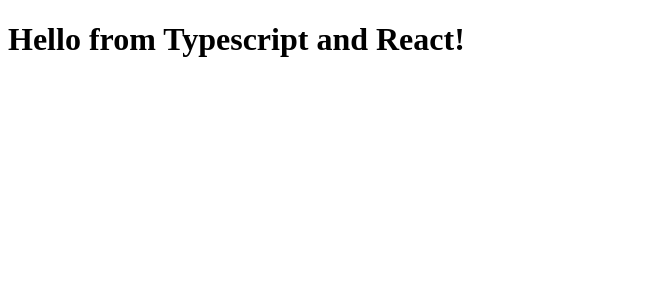
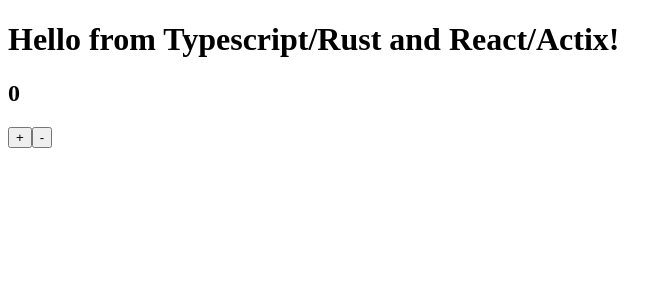
Before and after one commit to Giesch/love-letter, a React app in the folder love-letter-ui/: page / in a window 1280 px wide. Shown: the top 300 px of the page, without its empty margins (0-672 px from the left). Built offline with nearby package versions, Linux system fonts and the light colour scheme; the HTML template or start-up script is replaced by a standard one.

Commit message:
toy redux example

```diff
--- a/love-letter-ui/src/components/Hello.tsx
+++ b/love-letter-ui/src/components/Hello.tsx
@@ -1,12 +1,40 @@
 import * as React from 'react';
+import { connect } from 'react-redux';
+import { Dispatch } from 'redux';
+import { ApplicationState } from '../store/index';
+import * as helloActions from '../store/hello/actions';
 
-export interface HelloProps {
+interface HelloProps {
   compiler: string;
   framework: string;
+  counter: number;
+  onIncrement: typeof helloActions.increment;
+  onDecrement: typeof helloActions.decrement;
 }
 
-export const Hello = (props: HelloProps) => (
-  <h1>
-    Hello from {props.compiler} and {props.framework}!
-  </h1>
+const Hello = (props: HelloProps) => (
+  <div>
+    <h1>
+      Hello from {props.compiler} and {props.framework}!
+    </h1>
+    <h2>{props.counter}</h2>
+    <button onClick={props.onIncrement}>+</button>
+    <button onClick={props.onDecrement}>-</button>
+  </div>
 );
+
+const mapStateToProps = ({ hello }: ApplicationState) => ({
+  compiler: hello.compiler,
+  framework: hello.framework,
+  counter: hello.counter
+});
+
+const mapDispatchToProps = (dispatch: Dispatch) => ({
+  onIncrement: () => dispatch(helloActions.increment()),
+  onDecrement: () => dispatch(helloActions.decrement())
+});
+
+export const HelloContainer = connect(
+  mapStateToProps,
+  mapDispatchToProps
+)(Hello);
--- /dev/null
+++ b/love-letter-ui/src/configureStore.ts
@@ -0,0 +1,14 @@
+import { ApplicationState, rootReducer } from './store';
+import { Store, createStore, applyMiddleware } from 'redux';
+import { composeWithDevTools } from 'redux-devtools-extension';
+
+export const configureStore = (
+  initialState: ApplicationState
+): Store<ApplicationState> => {
+  const composeEnhancers = composeWithDevTools({})
+
+  return createStore(
+    rootReducer,
+    initialState
+  );
+};
--- a/love-letter-ui/src/index.tsx
+++ b/love-letter-ui/src/index.tsx
@@ -1,9 +1,20 @@
 import * as React from 'react';
 import * as ReactDOM from 'react-dom';
+import { Store, createStore, applyMiddleware, Reducer, AnyAction } from 'redux'
+import { composeWithDevTools } from 'redux-devtools-extension'
 
-import { Hello } from './components/Hello';
+import { Root } from './root';
+import { ApplicationState } from './store';
+import { rootReducer } from './store/index';
+import { configureStore } from './configureStore';
+
+const composeEnhancers = composeWithDevTools({})
+
+const initialState: any = undefined;
+
+const store = configureStore(initialState);
 
 ReactDOM.render(
-  <Hello compiler="Typescript" framework="React" />,
+  <Root store={store} />,
   document.getElementById('root')
 );
--- /dev/null
+++ b/love-letter-ui/src/root.tsx
@@ -0,0 +1,16 @@
+import * as React from 'react';
+import { Provider, connect } from 'react-redux';
+import { Store } from 'redux';
+
+import { ApplicationState } from './store/index';
+import { HelloContainer } from './components/Hello';
+
+interface Props {
+  store: Store<ApplicationState>;
+}
+
+export const Root = ({store}: Props) => (
+  <Provider store={store}>
+    <HelloContainer />
+  </Provider>
+);
--- /dev/null
+++ b/love-letter-ui/src/store/hello/actions.ts
@@ -0,0 +1,5 @@
+import { action } from 'typesafe-actions';
+import { HelloActionTypes } from './types';
+
+export const increment = () => action(HelloActionTypes.INCREMENT);
+export const decrement = () => action(HelloActionTypes.DECREMENT);
--- /dev/null
+++ b/love-letter-ui/src/store/hello/reducer.ts
@@ -0,0 +1,25 @@
+import { Reducer } from 'redux'
+import { HelloState, HelloActionTypes } from './types';
+
+const initialState: HelloState = {
+  compiler: "Typescript/Rust",
+  framework: "React/Actix",
+  counter: 0
+};
+
+const reducer: Reducer<HelloState> = (state = initialState, action) => {
+  switch (action.type) {
+    case HelloActionTypes.INCREMENT: {
+      return { ...state, counter: state.counter + 1 }
+    }
+    case HelloActionTypes.DECREMENT: {
+      return { ...state, counter: state.counter - 1 }
+    }
+    default: {
+      return state;
+    }
+  }
+}
+
+
+export { reducer as helloReducer };
--- /dev/null
+++ b/love-letter-ui/src/store/hello/types.ts
@@ -0,0 +1,10 @@
+export interface HelloState {
+  counter: number;
+  compiler: string;
+  framework: string;
+}
+
+export const enum HelloActionTypes {
+  INCREMENT = 'hello/INCREMENT',
+  DECREMENT = 'hello/DECREMENT',
+}
--- /dev/null
+++ b/love-letter-ui/src/store/index.ts
@@ -0,0 +1,12 @@
+import { combineReducers, Dispatch, Action, AnyAction } from 'redux'
+import { History } from 'history'
+import { HelloState } from './hello/types';
+import { helloReducer } from './hello/reducer';
+
+export interface ApplicationState {
+  readonly hello: HelloState;
+}
+
+export const rootReducer = combineReducers<ApplicationState>({
+  hello: helloReducer,
+});
```
Also changed, not shown: love-letter-ui/package.json (+13 -5 lines), 2 other files (tests, documents, lock files or other folders).
